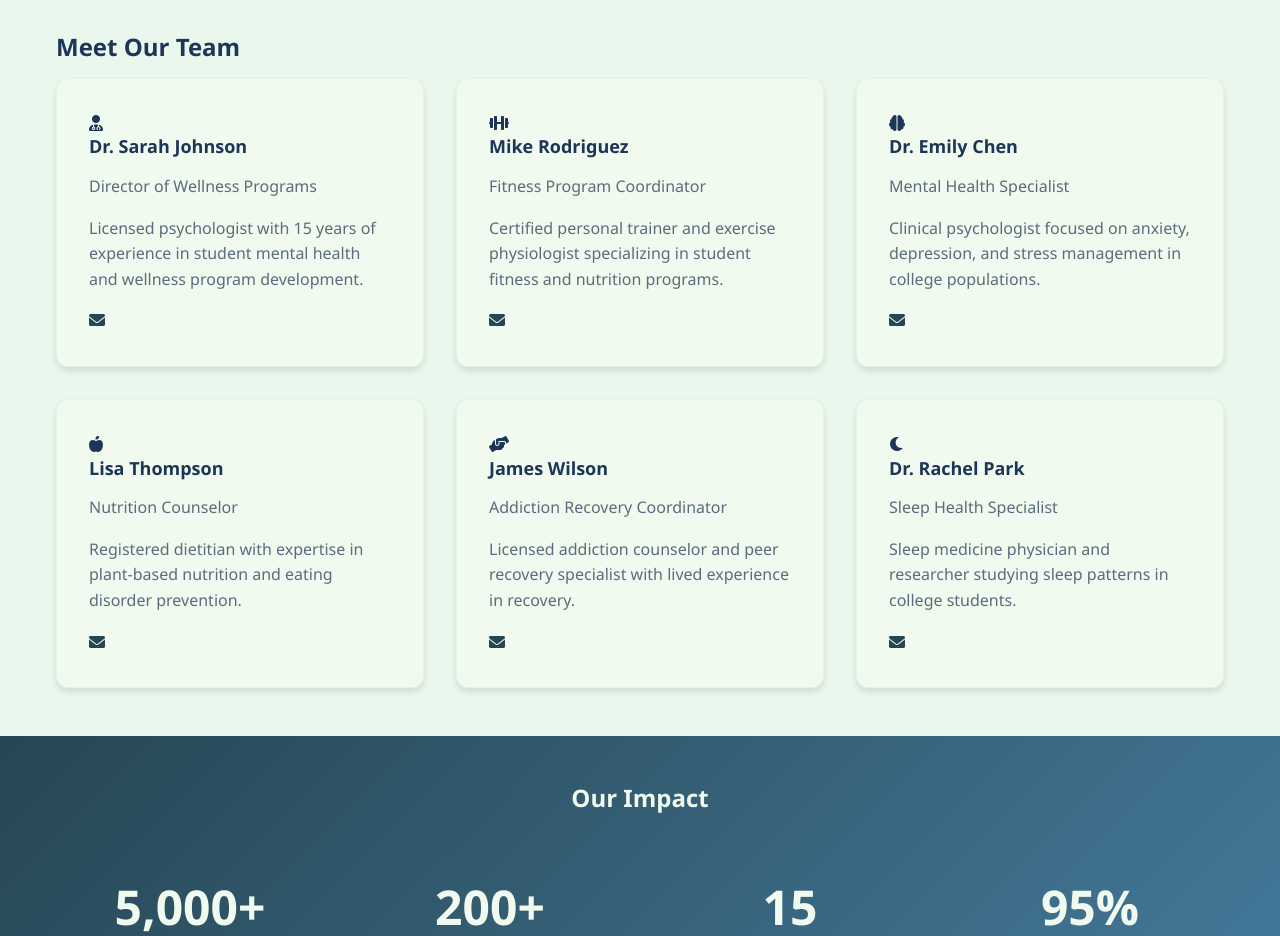
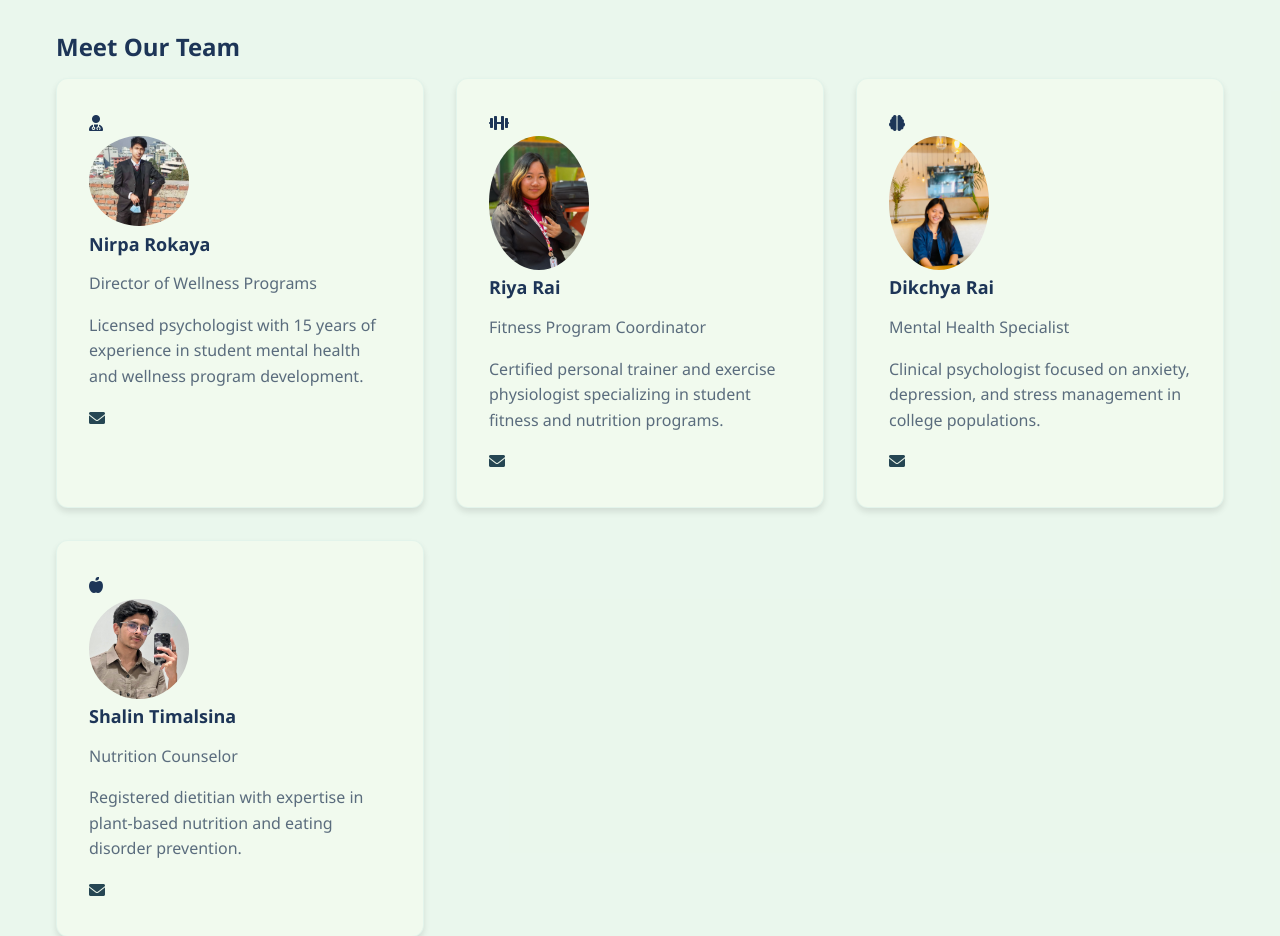
Before and after one commit to ShalinTimalsina/Campus_Wellness, a plain HTML site: page about.html in a window 1280 px wide. Shown: the part 1180-2116 px from the top of the page. Drawn offline with Linux system fonts and the light colour scheme; files whose address does not match are found by name.

Commit message:
Updated files

```diff
--- a/about.html
+++ b/about.html
@@ -118,7 +118,8 @@
                             <i class="fas fa-user-md"></i>
                         </div>
                         <div class="member-info">
-                            <h3>Dr. Sarah Johnson</h3>
+                            <img src="image/nirpa.jpeg" alt="nirpa_image" width="100px" style="border-radius: 50%;">
+                            <h3>Nirpa Rokaya</h3>
                             <p class="member-role">Director of Wellness Programs</p>
                             <p class="member-bio">Licensed psychologist with 15 years of experience in student mental health and wellness program development.</p>
                             <div class="member-contact">
@@ -131,7 +132,8 @@
                             <i class="fas fa-dumbbell"></i>
                         </div>
                         <div class="member-info">
-                            <h3>Mike Rodriguez</h3>
+                            <img src="image/riya.jpg" alt="nirpa_image" width="100px" style="border-radius: 50%;">
+                            <h3>Riya Rai</h3>
                             <p class="member-role">Fitness Program Coordinator</p>
                             <p class="member-bio">Certified personal trainer and exercise physiologist specializing in student fitness and nutrition programs.</p>
                             <div class="member-contact">
@@ -144,7 +146,9 @@
                             <i class="fas fa-brain"></i>
                         </div>
                         <div class="member-info">
-                            <h3>Dr. Emily Chen</h3>
+
+                            <img src="image/dikchya.jpg" alt="nirpa_image" width="100px" style="border-radius: 50%;">
+                            <h3>Dikchya Rai</h3>
                             <p class="member-role">Mental Health Specialist</p>
                             <p class="member-bio">Clinical psychologist focused on anxiety, depression, and stress management in college populations.</p>
                             <div class="member-contact">
@@ -157,7 +161,8 @@
                             <i class="fas fa-apple-alt"></i>
                         </div>
                         <div class="member-info">
-                            <h3>Lisa Thompson</h3>
+                             <img src="image/shalin.jpg" alt="nirpa_image" width="100px" style="border-radius: 50%;">
+                            <h3>Shalin Timalsina</h3>
                             <p class="member-role">Nutrition Counselor</p>
                             <p class="member-bio">Registered dietitian with expertise in plant-based nutrition and eating disorder prevention.</p>
                             <div class="member-contact">
@@ -165,32 +170,8 @@
                             </div>
                         </div>
                     </div>
-                    <div class="team-member">
-                        <div class="member-avatar">
-                            <i class="fas fa-hands-helping"></i>
-                        </div>
-                        <div class="member-info">
-                            <h3>James Wilson</h3>
-                            <p class="member-role">Addiction Recovery Coordinator</p>
-                            <p class="member-bio">Licensed addiction counselor and peer recovery specialist with lived experience in recovery.</p>
-                            <div class="member-contact">
-                                <a href="mailto:james.wilson@university.edu"><i class="fas fa-envelope"></i></a>
-                            </div>
-                        </div>
-                    </div>
-                    <div class="team-member">
-                        <div class="member-avatar">
-                            <i class="fas fa-moon"></i>
-                        </div>
-                        <div class="member-info">
-                            <h3>Dr. Rachel Park</h3>
-                            <p class="member-role">Sleep Health Specialist</p>
-                            <p class="member-bio">Sleep medicine physician and researcher studying sleep patterns in college students.</p>
-                            <div class="member-contact">
-                                <a href="mailto:rachel.park@university.edu"><i class="fas fa-envelope"></i></a>
-                            </div>
-                        </div>
-                    </div>
+
+
                 </div>
             </div>
         </section>
```
Also changed, not shown: resources.html (+1 -1 lines), image/dikchya.jpg (added), image/nirpa.jpeg (added), image/riya.jpg (added), image/shalin.jpg (added), 2 other files.
